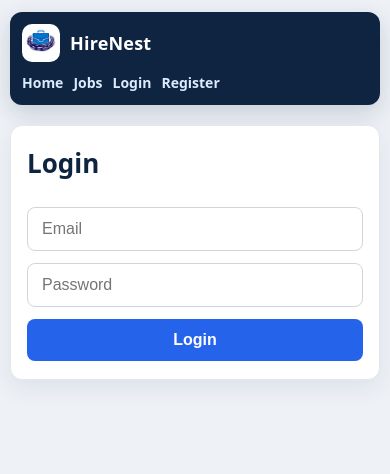
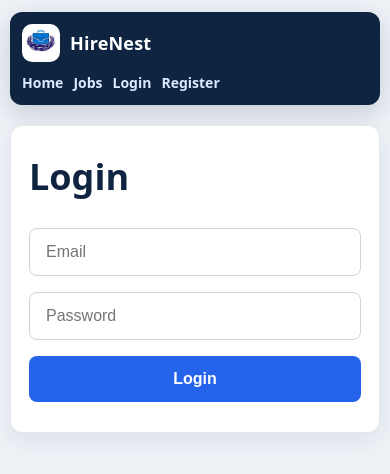
Before and after one commit to minog9959-png/HireNest-Job-Portal, a React (Vite) app in the folder frontend/: page /login in a window 390 px wide. Shown: the top 474 px of the page. Built offline with nearby package versions, Linux system fonts and the light colour scheme; no server answers.

Commit message:
Make Login/Register form bigger with more bottom padding

```diff
--- a/frontend/src/App.css
+++ b/frontend/src/App.css
@@ -83,9 +83,12 @@ form {
   box-shadow: 0 8px 24px rgba(15, 36, 64, 0.08);
 }
 
-/* Login / Register page: form screen ke center me */
-.auth-page { display: flex; justify-content: center; padding-top: 8px; }
-.auth-page form { margin: 0; }
+/* Login / Register page: form screen ke center me, thora bara */
+.auth-page { display: flex; justify-content: center; align-items: center; min-height: 65vh; padding-top: 8px; }
+.auth-page form { margin: 0; max-width: 600px; padding: 40px 40px 48px; gap: 16px; }
+.auth-page form h1 { font-size: 36px; margin-bottom: 8px; }
+.auth-page form input, .auth-page form select { padding: 14px 16px; font-size: 16px; }
+.auth-page form button { padding: 14px 18px; font-size: 16px; }
 form h1, form h3 { margin-top: 0; }
 input, select, textarea {
   width: 100%;
@@ -169,7 +172,8 @@ h1 + div input, h1 + div select { width: auto; flex: 1 1 180px; }
   .hero .hero-brand h1 { font-size: 30px; }
   .hero .hero-tagline { font-size: 16px; }
   .hero-logo-icon { height: 56px; width: 56px; }
-  .auth-page { padding-top: 0; }
+  .auth-page { padding-top: 0; min-height: 0; }
+  .auth-page form { padding: 24px 18px 30px; }
   form { padding: 18px 16px; border-radius: 12px; }
   /* Mobile par input ka font 16px, warna phone par tap karte hi page zoom ho jata hai */
   input, select, textarea, button { font-size: 16px; }
```
